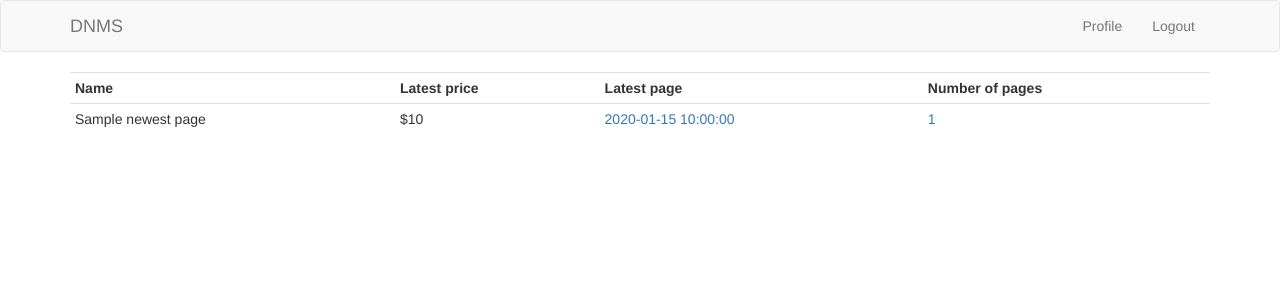
After one commit to MelonFaceDOOM/flask_scraper, a Python web app: template app/templates/view_market.html in a window 1280 px wide. The commit adds this page. Shown: the top 300 px of the page. Run offline with Jinja, Linux system fonts and the light colour scheme; the template is opened without the code that fills it: most values are stand-ins (such as "Sample title", 1, 10 or a date in 2020); some libraries are stand-ins or nearby versions.

Commit message:
market view

```diff
--- a/app/models.py
+++ b/app/models.py
@@ -8,6 +8,8 @@ from sqlalchemy.orm import validates
 import datetime
 from sqlalchemy.event import listens_for
 import re
+from sqlalchemy.ext.hybrid import hybrid_property
+from sqlalchemy import func
 from lxml import html
 
 
@@ -136,8 +138,6 @@ class Listing(db.Model):
     def newest_page(self):
         return Page.query.filter_by(listing_id=self.id).order_by(Page.timestamp.desc()).first()
 
-    # TODO: add price function which returns the price from the latest page
-
 
 class Page(db.Model):
     id = db.Column(db.Integer, primary_key=True)
@@ -150,7 +150,7 @@ class Page(db.Model):
 
 @listens_for(Page, 'before_insert')
 def rechem_parse(mapper, configuration, target):
-    tree = html.fromstring(page.html)
+    tree = html.fromstring(target.html)
     name = tree.xpath('//h1')
     if name:
         name = name[0].text
--- a/app/templates/_data_summary_table.html
+++ b/app/templates/_data_summary_table.html
@@ -8,7 +8,11 @@
     </tr>
     {% for market in markets %}
     <tr>
-        <td id="market_name{{ market.id }}">{{ market.name }}</td>
+        <td id="market_name{{ market.id }}">
+            <a href="{{ url_for('main.view_market', market_id=market.id) }}">
+                {{ market.name }}
+            </a>
+        </td>
         <td id="listing_count{{ market.id }}">{{ market.listings.count() }}</td>
         <td id="data_points{{ market.id }}">{{ market.pages().count() }}</td>
         <td>
--- a/app/templates/base.html
+++ b/app/templates/base.html
@@ -22,7 +22,6 @@
             </div>
             <div class="collapse navbar-collapse" id="bs-example-navbar-collapse-1">
                 <ul class="nav navbar-nav">
-                    <li><a href="{{ url_for('main.drugs') }}">Drugs</a></li>
                 </ul>
                 <ul class="nav navbar-nav navbar-right">
                     {% if current_user.is_anonymous %}
--- /dev/null
+++ b/app/templates/view_market.html
@@ -0,0 +1,34 @@
+{% extends "base.html" %}
+{% import 'bootstrap/wtf.html' as wtf %}
+
+{% block app_content %}
+
+<table class="table table-condensed" id="data_summary">
+    <tr>
+        <th>Name</th>
+        <th>Latest price</th>
+        <th>Latest page</th>
+        <th>Number of pages</th>
+    </tr>
+    {% for listing in listings %}
+    {% set page = listing.newest_page() %}
+    {% if page %}
+    <tr>
+        <td>{{ page.name }}</td>
+        <td>${{ page.price }}</td>
+        <td>
+            <a href="{{ url_for('scraping.raw_results', page_id=page.id) }}">
+                {{ page.timestamp }}
+            </a>
+        </td>
+        <td>
+            <a href="{{ url_for('main.view_listing', listing_id=listing.id) }}">
+                {{ listing.pages.count() }}
+            </a>
+        </td>
+    </tr>
+    {% endif %}
+    {% endfor %}
+</table>
+
+{% endblock %}
```
Also changed, not shown: app/main/routes.py (+22 -0 lines), app/templates/view_listing.html (added, +30 -0 lines).
